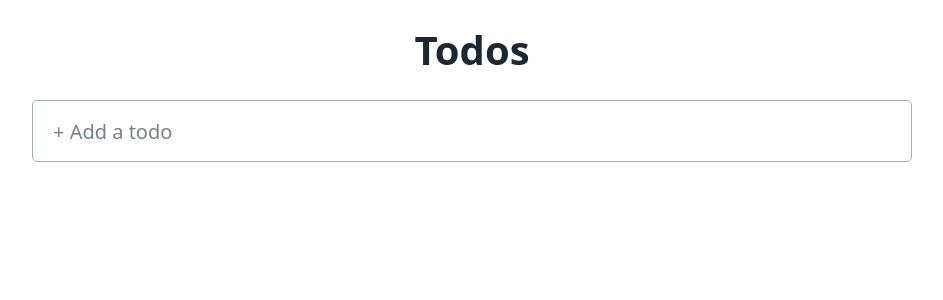
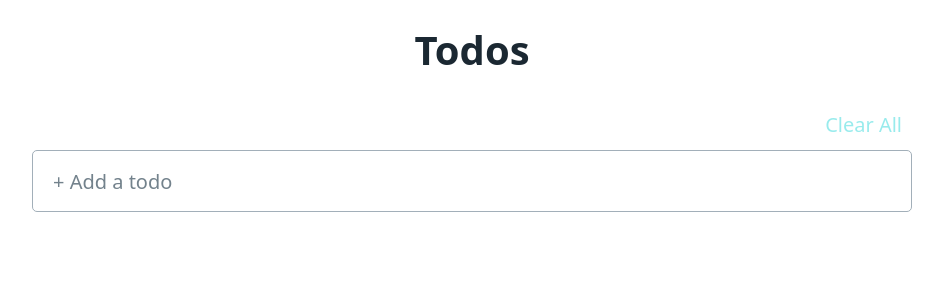
Before and after one commit to kolarmar/TodoApp, a SvelteKit app: page / in a window 1280 px wide. Shown: the top 300 px of the page, without its empty margins (168-1111 px from the left). Built offline with nearby package versions, Linux system fonts and the light colour scheme.

Commit message:
Switch from endpoints to actions Add clear all functionality

```diff
--- a/src/app.d.ts
+++ b/src/app.d.ts
@@ -7,11 +7,6 @@ declare global {
 		// interface PageData {}
 		// interface Platform {}
 	}
-
-	type Data = {
-		success: boolean;
-		errors: Record<string,string>;
-	}
 }
 
 export {};
--- a/src/routes/+page.server.ts
+++ b/src/routes/+page.server.ts
@@ -1,7 +1,45 @@
 import type { PageServerLoad } from "./$types";
+import { addTodo, clearTodos, completeTodo, getTodos, removeTodo } from "$lib/server/database"
+import { fail, type Actions } from "@sveltejs/kit";
 
-import { getTodos } from "$lib/server/database"
 export const load: PageServerLoad = async () => {
     const todos = getTodos();
     return { todos };
 }
+
+export const actions: Actions = {
+    addTodo: async (event) => {
+        const formData = await event.request.formData();
+        const todoText = String(formData.get("todo"))
+
+        if(!todoText){
+            return fail(400, {todoText, missing: true});
+        }
+
+        addTodo(todoText);
+
+        return {success: true};
+    },
+
+    completeTodo: async (event) => {
+        const formData = await event.request.formData();
+        const todoId = Number(formData.get("id"));
+
+        completeTodo(todoId);
+
+        return {success: true};
+    },
+
+    removeTodo: async (event) => {
+        const formData = await event.request.formData();
+        const todoId = Number(formData.get("id"));
+
+        removeTodo(todoId);
+
+        return {success: true};
+    },
+
+    clearTodos: () => {
+        clearTodos();
+    }
+}
--- a/src/routes/+page.svelte
+++ b/src/routes/+page.svelte
@@ -1,64 +1,26 @@
 <script lang="ts">
-    import { invalidateAll } from "$app/navigation";
-
-    import type { PageData } from "./$types";
+    import { enhance } from "$app/forms";
+    import type { ActionData, PageData } from "./$types";
 
     export let data: PageData;
-
-    let form: Data;
-
-    async function addTodo(event: Event) {
-        const formEl = event.target as HTMLFormElement;
-        const data = new FormData(formEl);
-
-        const response = await fetch(formEl.action, {
-            method: "POST",
-            body: data
-        })
-
-        const responseData = await response.json();
-
-        form = responseData;
-
-        formEl.reset();
-
-        await invalidateAll();
-    }
-
-    async function completeTodo(event: Event) {
-        const fromEl = event.target as HTMLFormElement;
-        const data = new FormData(fromEl);
-
-        const response = await fetch(fromEl.action, {
-            method: "PATCH",
-            body: data
-        });
-
-        await invalidateAll();
-    }
-
-    async function removeTodo(event:Event) {
-        const formEl = event.target as HTMLFormElement;
-        const data = new FormData(formEl);
-
-        const response = await fetch(formEl.action, {
-            method: "DELETE",
-            body: data
-        });
-
-        await invalidateAll();
-    }
+    export let form: ActionData;
 
 </script>
 
 <div>
 
-    <form on:submit|preventDefault={addTodo} method="POST">
+    <div class="secondaryButtonsPanel">
+        <form method="POST" action="?/clearTodos" use:enhance>
+            <button class="secondaryButton" type="submit">Clear All</button>
+        </form>
+    </div>
+
+    <form method="POST" action="?/addTodo" use:enhance>
         <input type="text" name="todo" placeholder="+ Add a todo">
         {#if form?.success}
             <p class="success">Added a todo! 🫡</p>
         {/if}
-        {#if form?.errors?.todo}
+        {#if form?.missing}
             <p class="error">This field is required!</p>
         {/if}
     </form>
@@ -68,11 +30,11 @@
             <li>
                 <span class:crossed={todo.completed}>{todo.text}</span>
                 <div class="buttons">
-                    <form on:submit|preventDefault={completeTodo} method="POST">
+                    <form method="POST" action="?/completeTodo" use:enhance>
                         <input type="hidden" name="id" value={todo.id}>
                         <button class="check" type="submit">✅</button>
                     </form>
-                    <form on:submit|preventDefault={removeTodo} method="POST">
+                    <form method="POST" action="?/removeTodo" use:enhance>
                         <input type="hidden" name="id" value={todo.id}>
                         <button class="delete" type="submit">❌</button>
                     </form>
@@ -133,4 +95,20 @@
     .error {
         color: red;
     }
+
+    .secondaryButtonsPanel {
+        margin: 0;
+        display: flex;
+        justify-content: flex-end;
+        opacity: 40%;
+        height: 2.5rem;
+    }
+
+    .secondaryButton {
+        margin: 0;
+        background: none;
+        border: none;
+        padding: .5rem;
+        color: darkturquoise;
+    }
 </style>
--- a/src/routes/+server.ts
+++ /dev/null
@@ -1,42 +0,0 @@
-import { addTodo, removeTodo, completeTodo } from "$lib/server/database";
-import { json } from "@sveltejs/kit";
-import type { RequestHandler } from "./$types";
-
-
-export const POST: RequestHandler = async (event) => {
-    const formData = await event.request.formData();
-    const todo = String(formData.get("todo"));
-
-    const data: Data = {
-    success: false,
-    errors: {}
-    }
-
-    if(!todo){
-        data.errors.todo = "required";
-        return json(data, {status: 400});
-    }
-
-    addTodo(todo);
-    data.success = true;
-
-    return json(data);
-}
-
-export const PATCH: RequestHandler = async (event) => {
-    const formData = await event.request.formData();
-    const todoId = Number(formData.get("id"));
-
-    completeTodo(todoId);
-
-    return json({success: true});
-}
-
-export const DELETE: RequestHandler = async (event) => {
-    const formData = await event.request.formData();
-    const todoId = Number(formData.get("id"));
-
-    removeTodo(todoId);
-
-    return json({success: true});
-}
```
